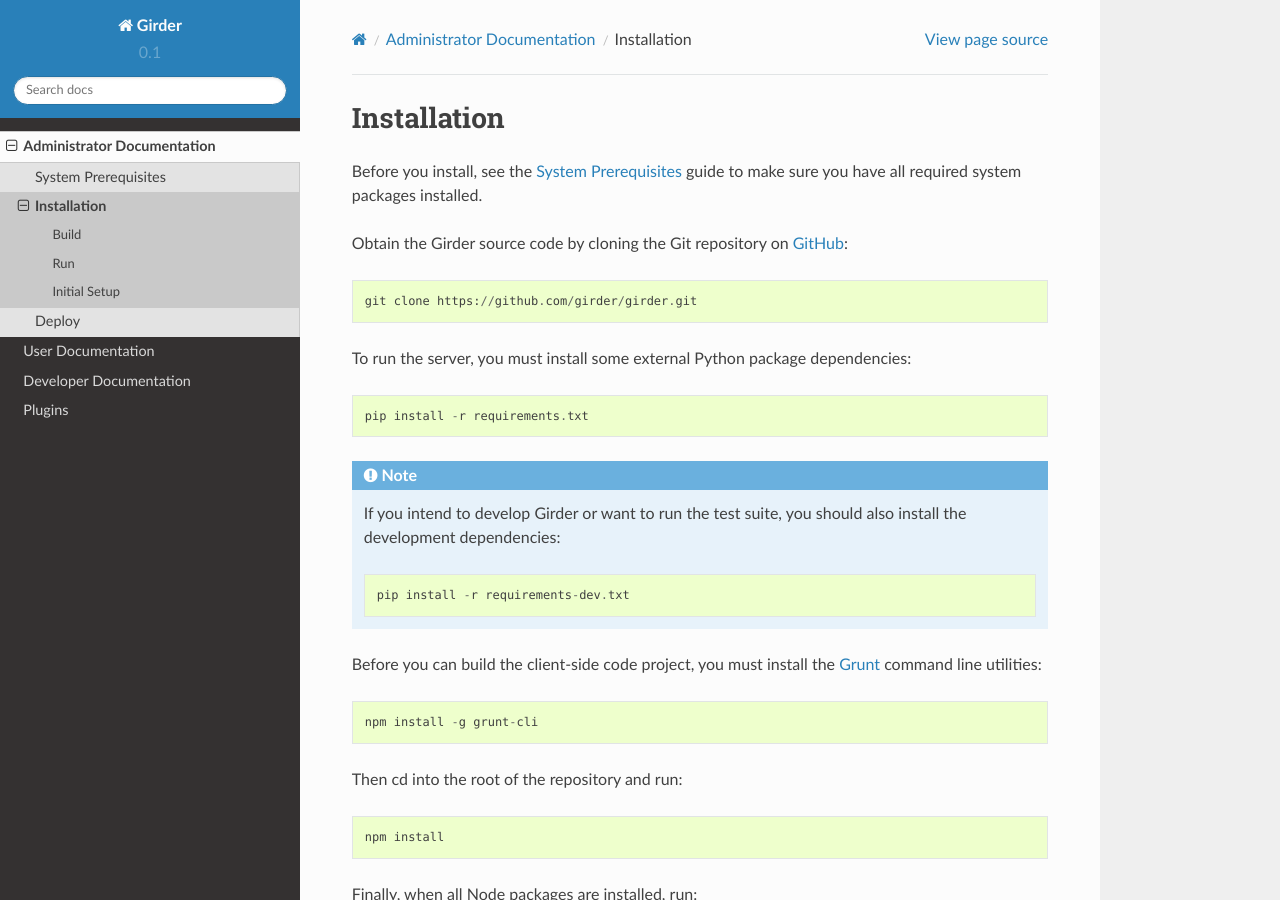
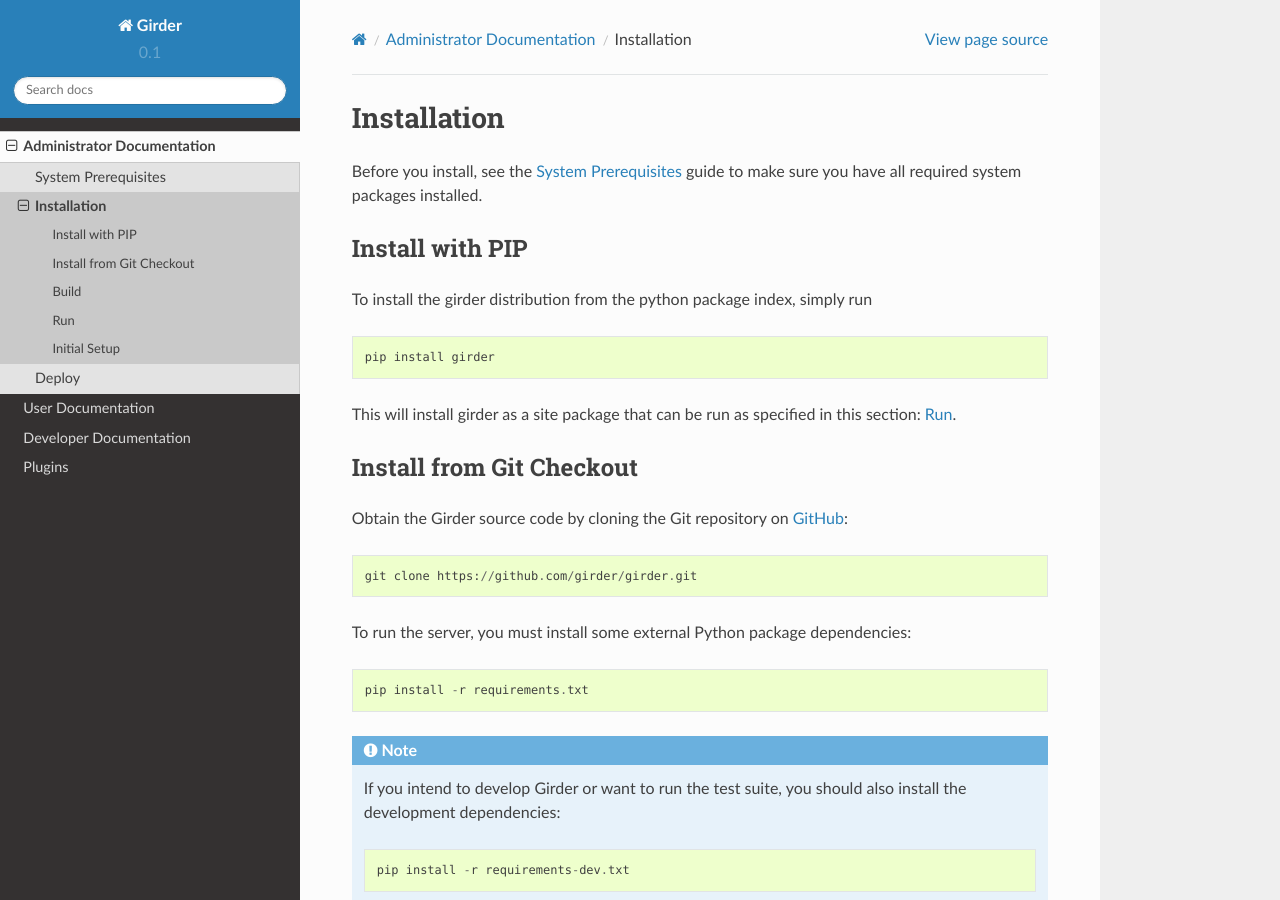
Before and after one commit to girder/girder, a Sphinx documentation site: the page built from docs/installation.rst, in a window 1280 px wide and 900 px high. Built offline with Sphinx 7.4.7 and the Read the Docs theme 2.0.0, drawn with Linux system fonts in a browser that asks for light colours.

```diff
--- a/docs/installation.rst
+++ b/docs/installation.rst
@@ -3,6 +3,19 @@ Installation
 
 Before you install, see the :doc:`prerequisites` guide to make sure you
 have all required system packages installed.
+
+Install with PIP
+----------------
+
+To install the girder distribution from the python package index, simply run ::
+
+    pip install girder
+
+This will install girder as a site package that can be run as specified in this
+section: :ref:`run-girder`.
+
+Install from Git Checkout
+-------------------------
 
 Obtain the Girder source code by cloning the Git repository on
 `GitHub <https://github.com>`_: ::
@@ -43,6 +56,8 @@ repository: ::
 Run this command any time you change a JavaScript or CSS file under
 `__clients/web__.`
 
+.. _run-girder:
+
 Run
 ---
 
```
Also changed, not shown: docs/configuration.rst (added, +18 -0 lines).
